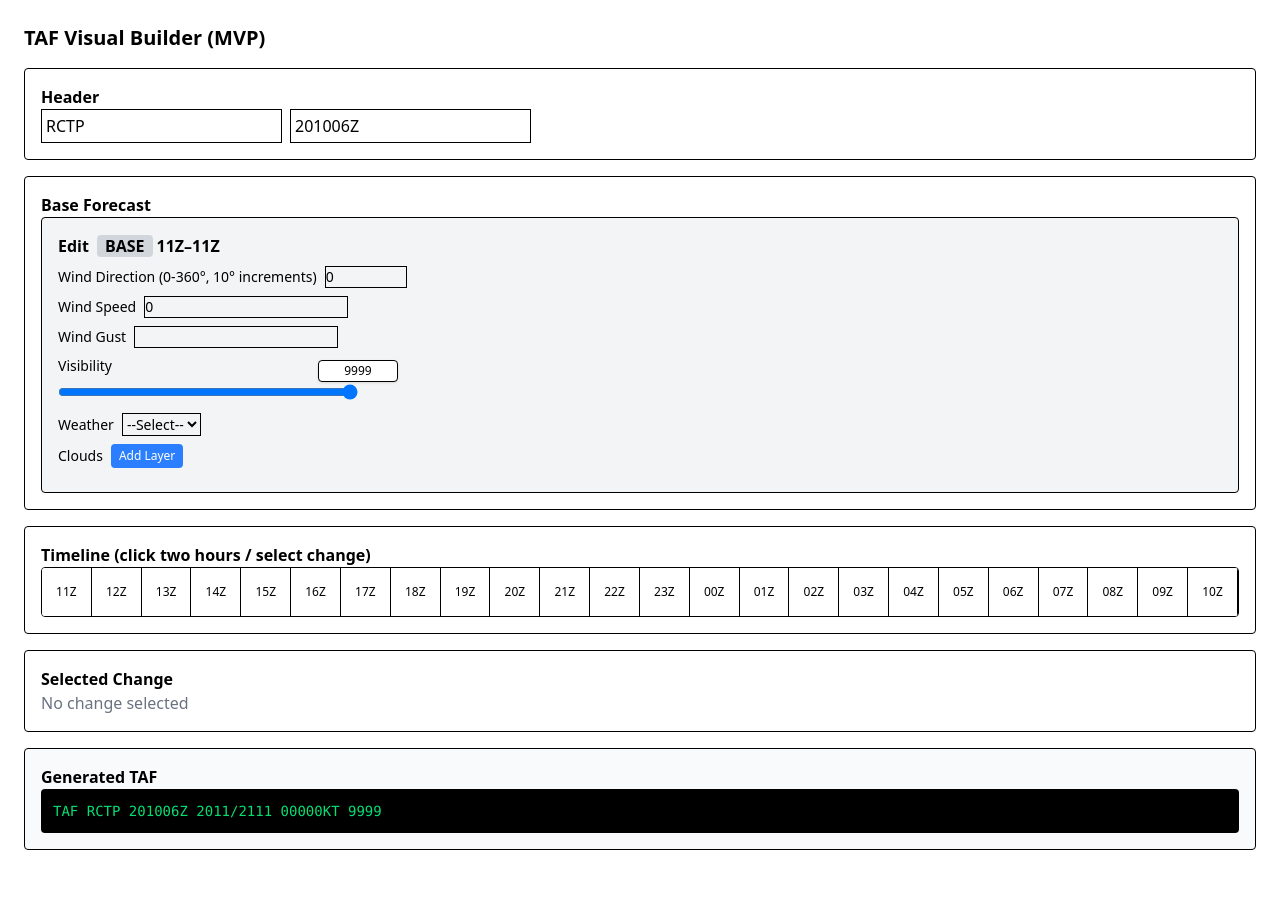
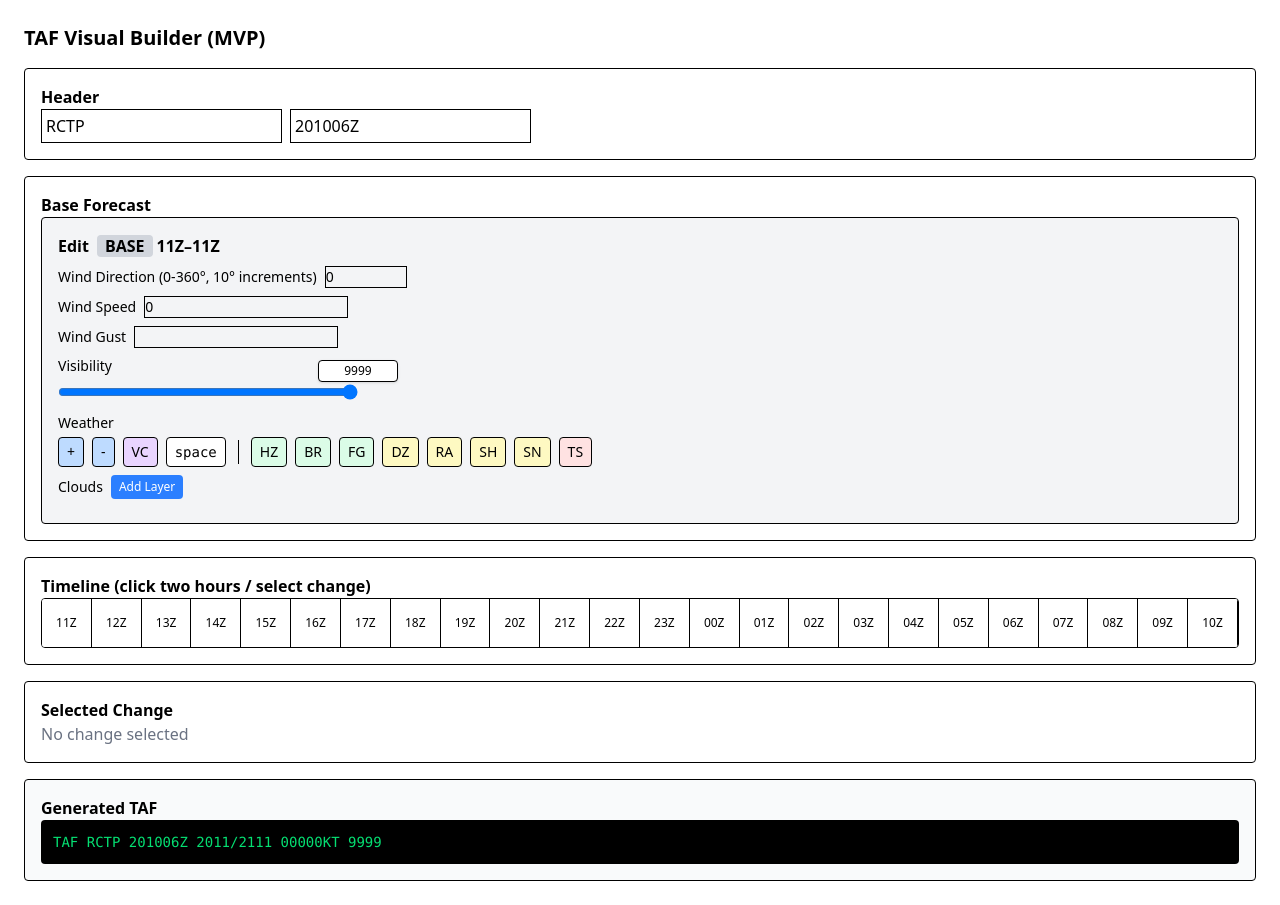
Before and after one commit to sprangdes/taf-visual-builder, a React (Vite) app: page / in a window 1280 px wide. Before the commit the page ends 874 px from the top, so only its background shows below. Built offline with nearby package versions, Linux system fonts and the light colour scheme.

Commit message:
調整 ChangeEditor 組件以新增天氣現象的按鈕，並更新天氣狀態的管理邏輯

```diff
--- a/src/TafBuilder.tsx
+++ b/src/TafBuilder.tsx
@@ -45,7 +45,7 @@ interface TAF {
 }
 
 // ---------- Defaults ----------
-const weatherOptions = ["RA", "SN", "DZ", "FG", "BR", "TS", "SH", "HZ"];
+const weatherOptions = [" ", "+", "-", "VC", "HZ", "BR", "FG", "DZ", "RA", "SH", "SN", "TS"];
 const cloudAmountOptions = ["FEW", "SCT", "BKN", "OVC"];
 const visibilityOptions = [
   50, 60, 80, 100, 200, 240, 300, 400, 480, 600, 800, 1000, 1200,
@@ -101,7 +101,7 @@ function formatWeatherState(state: WeatherState) {
   return [
     formatWind(state.wind),
     vis,
-    (state.weather || []).join(""),
+    (state.weather || []).map(w => w).join(""), // 直接依照選取結果，不拆開
     formatClouds(state.clouds),
   ]
     .filter(Boolean)
@@ -349,8 +349,23 @@ function ChangeEditor({ change, onUpdate, showActionButtons = false, onDelete, o
   const state = emptyWeather(change.state);
   const wind = state.wind;
   const visibility = state.visibility;
-  const weather = state.weather;
   const clouds = state.clouds || [];
+
+  // 新增 weather 狀態直接依賴 state.weather
+  const weatherArr = state.weather || [];
+
+  // 新增天氣現象，append 到陣列（包括空格）
+  const addWeather = (w: string) => {
+    const arr = [...weatherArr, w];
+    onUpdate({ ...change, state: { ...state, weather: arr } });
+  };
+
+  // 移除指定 index 的天氣現象
+  const removeWeather = (idx: number) => {
+    const arr = weatherArr.slice();
+    arr.splice(idx, 1);
+    onUpdate({ ...change, state: { ...state, weather: arr } });
+  };
 
   const nearestVisibility = (val: number) =>
     visibilityOptions.reduce((prev, curr) =>
@@ -374,10 +389,6 @@ function ChangeEditor({ change, onUpdate, showActionButtons = false, onDelete, o
   const updateVisibility = (value: number) => {
     const vis = nearestVisibility(Number(value));
     onUpdate({ ...change, state: { ...state, visibility: vis } });
-  };
-
-  const updateWeather = (value: string) => {
-    onUpdate({ ...change, state: { ...state, weather: value ? [value] : [] } });
   };
 
   const updateCloud = (
@@ -425,7 +436,7 @@ function ChangeEditor({ change, onUpdate, showActionButtons = false, onDelete, o
 
   const weatherDisabled = false;
 
-  const showError = visibility <= 5000 && weather.length === 0;
+  const showError = visibility <= 5000 && (weatherArr.length === 0);
 
   // Calculate left position for value label
   const minVis = 50;
@@ -557,22 +568,111 @@ function ChangeEditor({ change, onUpdate, showActionButtons = false, onDelete, o
         </div>
       </label>
 
-      <label className="block text-sm">
-        Weather
-        <select
-          value={weather[0] || ""}
-          onChange={(e) => updateWeather(e.target.value)}
-          disabled={weatherDisabled}
-          className="border ml-2"
-        >
-          <option value="">--Select--</option>
-          {weatherOptions.map((w) => (
-            <option key={w} value={w}>
-              {w}
-            </option>
-          ))}
-        </select>
-      </label>
+      <div className="block text-sm">
+        <div className="mb-1">Weather</div>
+        <div className="flex flex-wrap gap-2 mb-2 items-center">
+          {/* "+" 按鈕 */}
+          <button
+            key="+"
+            type="button"
+            className="px-2 py-1 rounded border bg-blue-200 text-black"
+            onClick={() => addWeather("+")}
+            disabled={weatherDisabled}
+            tabIndex={0}
+            aria-label="Add +"
+          >
+            +
+          </button>
+          {/* "-" 按鈕 */}
+          <button
+            key="-"
+            type="button"
+            className="px-2 py-1 rounded border bg-blue-200 text-black"
+            onClick={() => addWeather("-")}
+            disabled={weatherDisabled}
+            tabIndex={0}
+            aria-label="Add -"
+          >
+            -
+          </button>
+          {/* "VC" 按鈕 */}
+          <button
+            key="VC"
+            type="button"
+            className="px-2 py-1 rounded border bg-purple-200 text-black"
+            onClick={() => addWeather("VC")}
+            disabled={weatherDisabled}
+            tabIndex={0}
+            aria-label="Add VC"
+          >
+            VC
+          </button>
+          {/* 空白按鈕 */}
+          <button
+            key="space"
+            type="button"
+            className="px-2 py-1 rounded border bg-white text-black font-mono"
+            onClick={() => addWeather(" ")}
+            disabled={weatherDisabled}
+            tabIndex={0}
+            aria-label="Add space"
+          >
+            <span className="inline-block" style={{ minWidth: "3em" }}>
+              space
+            </span>
+          </button>
+          {/* 分隔線 */}
+          <span className="border-l mx-1 h-6" />
+          {/* 其他天氣現象按鈕 */}
+          {weatherOptions
+            .filter((w) => !["+", "-", "VC", " "].includes(w))
+            .map((w) => {
+              // 天氣現象按鈕背景顏色
+              let bgClass = "bg-white";
+              if (["HZ", "BR", "FG"].includes(w)) {
+                bgClass = "bg-green-100";
+              } else if (["DZ", "RA", "SH", "SN"].includes(w)) {
+                bgClass = "bg-yellow-100";
+              } else if (w === "TS") {
+                bgClass = "bg-red-100";
+              }
+              return (
+                <button
+                  key={w}
+                  type="button"
+                  className={`px-2 py-1 rounded border ${bgClass} text-black`}
+                  onClick={() => addWeather(w)}
+                  disabled={weatherDisabled}
+                  tabIndex={0}
+                  aria-label={`Add ${w}`}
+                >
+                  {w}
+                </button>
+              );
+            })}
+        </div>
+        {/* 已選天氣標籤容器，明顯區隔，位於按鈕區下方 */}
+        {weatherArr.length > 0 && (
+          <div className="border p-2 rounded bg-gray-200 flex flex-wrap gap-2 items-center mt-2">
+            {weatherArr.map((w, idx) => (
+              <span
+                key={idx + "-" + w + "-tag"}
+                className={
+                  w === " "
+                    ? "inline-flex items-center bg-white text-black px-2 py-0.5 rounded font-mono border border-gray-400"
+                    : "inline-flex items-center bg-blue-50 text-blue-800 px-2 py-0.5 rounded border border-blue-200"
+                }
+                onClick={() => removeWeather(idx)}
+                style={{ cursor: "pointer" }}
+                aria-label={`Remove ${w === " " ? "space" : w}`}
+                tabIndex={0}
+              >
+                {w === " " ? <span className="font-mono" style={{ minWidth: "3em" }}>space</span> : w}
+              </span>
+            ))}
+          </div>
+        )}
+      </div>
 
       <div className="block text-sm">
         <div className="flex items-center space-x-2">
```
